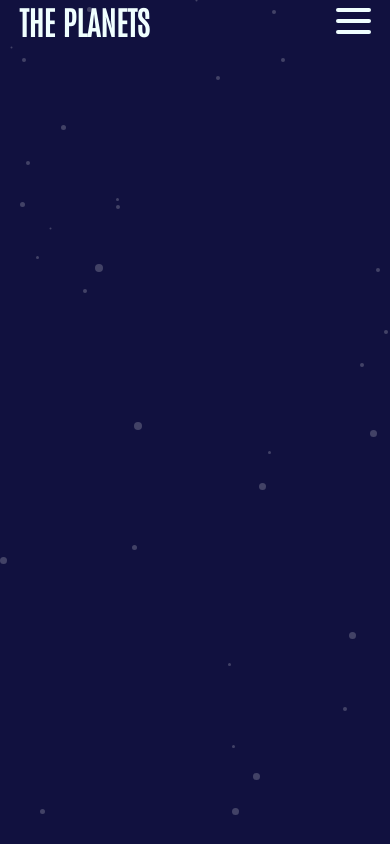
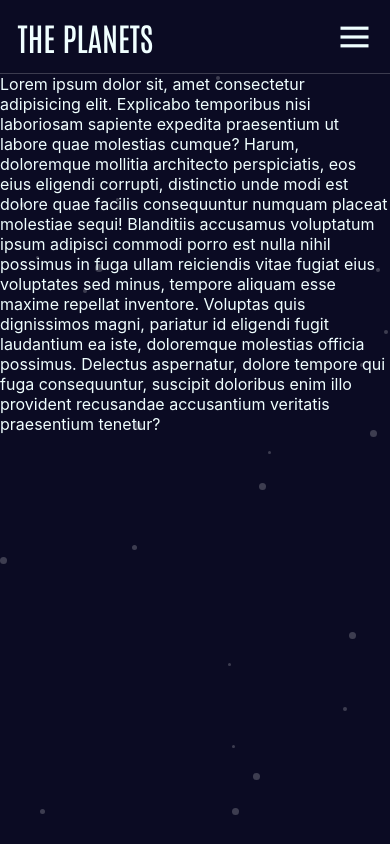
Before and after one commit to eljasiu/planets, a React (Create React App) app: page / in a window 390 px wide. Built offline with nearby package versions, Linux system fonts and the light colour scheme.

Commit message:
Header ready on mobile

```diff
--- a/src/App.css
+++ b/src/App.css
@@ -1,5 +1,4 @@
 .App{
-    background: url("img/background.svg") #11113f;
+    background: url("img/background.svg") #0b0b23;
     height: 100vh;
-    padding: 0 1.2rem;
 }
--- a/src/App.tsx
+++ b/src/App.tsx
@@ -1,10 +1,11 @@
 import './App.css';
 import Header from './components/Header';
+import data from './data';
 
 function App() {
   return (
     <div className="App">
-      <Header />
+      <Header data={data}/>
     </div>
   );
 }
--- a/src/components/Header.tsx
+++ b/src/components/Header.tsx
@@ -1,9 +1,13 @@
 import { useState } from 'react';
+import Planet from '../interfaces/planet';
 import styles from '../styles/Header.module.css';
 
-interface HeaderProps {}
 
-function Header(props: HeaderProps){
+interface HeaderProps {
+    data: Planet[]
+}
+
+function Header({ data }: HeaderProps){
     const [showMenu, setShowMenu] = useState(false);
 
     return (
@@ -14,9 +18,21 @@ function Header(props: HeaderProps){
                     <div className={`${styles.hamburger} ${showMenu ? styles.open : ''}`} ></div>
                 </div>
             </div>
-            <nav className={styles.nav}>
+            <nav className={`${styles.nav} ${showMenu ? styles.navOpen : ''}`}>
+                <ul>
+                    {data.map((item, idx) => {
+                        return (
+                            <li key={idx} className={styles.navItem}>
+                                <div className={styles.bullet} style={{background: `${item.color}`}}></div>
+                                <span className={styles.navItemText}>{item.name}</span>
+                            </li>
+                        )
+                    })}
+                </ul>
+            </nav>
 
-            </nav>
+            <section style={{color: '#f0ffff'}}>Lorem ipsum dolor sit, amet consectetur adipisicing elit. Explicabo temporibus nisi laboriosam sapiente expedita praesentium ut labore quae molestias cumque? Harum, doloremque mollitia architecto perspiciatis, eos eius eligendi corrupti, distinctio unde modi est dolore quae facilis consequuntur numquam placeat molestiae sequi! Blanditiis accusamus voluptatum ipsum adipisci commodi porro est nulla nihil possimus in fuga ullam reiciendis vitae fugiat eius voluptates sed minus, tempore aliquam esse maxime repellat inventore. Voluptas quis dignissimos magni, pariatur id eligendi fugit laudantium ea iste, doloremque molestias officia possimus. Delectus aspernatur, dolore tempore qui fuga consequuntur, suscipit doloribus enim illo provident recusandae accusantium veritatis praesentium tenetur?</section>
+
         </header>
     )
 }
--- a/src/data.ts
+++ b/src/data.ts
@@ -219,4 +219,4 @@ const data: Planet[] = [
     }
 ];
 
-export default Planet;
+export default data;
--- a/src/styles/Header.module.css
+++ b/src/styles/Header.module.css
@@ -1,19 +1,26 @@
-@import url('https://fonts.googleapis.com/css2?family=Antonio:wght@300&display=swap');
+@import url('https://fonts.googleapis.com/css2?family=Antonio:wght@500&display=swap');
+@import url('https://fonts.googleapis.com/css2?family=Spartan:wght@700&display=swap');
 
 .headingContainer{
     display: flex;
     justify-content: space-between;
     align-items: center;
+    border-bottom: 1px solid rgba(255, 255, 255, 0.2);
+    background-color: #0b0b23;
+    padding: 1rem 1.1rem;
 }
 
 .heading{
     font-family: 'Antonio', sans-serif;
     text-transform: uppercase;
+    font-size: 2rem;
+    font-weight: 500;
     color: #f0ffff;
 }
 
 .toggleMenu{
     padding: 16px 0;
+    transform: scale(0.8);
 }
 
 .hamburger{
@@ -21,7 +28,7 @@
     width: 35px;
     height: 4px;
     background-color: #f0ffff;
-    border-radius: 3px;
+    /* border-radius: 3px; */
     transition: all 500ms ease-in-out;
 }
 
@@ -32,7 +39,7 @@
     width: 35px;
     height: 4px;
     background-color: #f0ffff;
-    border-radius: 3px;
+    /* border-radius: 3px; */
     transition: all 500ms ease-in-out;
 }
 
@@ -56,3 +63,38 @@
 .hamburger.open::after{
     transform: rotate(-45deg) translate(25px, 25px);
 }
+
+.nav{
+    color: #f0ffff;
+    position: fixed;
+    width: 100%;
+    transform: translateX(100%);
+    transition: transform 300ms ease-out;
+    background-color: #0b0b23;
+}
+
+.nav.navOpen{
+    transform: translateX(0);
+}
+
+.navItem{
+    padding: 1.2rem;
+    display: flex;
+    align-items: center;
+    border-bottom: 1px solid rgba(255, 255, 255, 0.1);
+    cursor: pointer;
+}
+
+.navItemText{
+    margin-left: 2.5rem;
+    font-family: 'Spartan', sans-serif;
+    font-weight: 700;
+    text-transform: uppercase;
+}
+
+.bullet{
+    width: 1rem;
+    height: 1rem;
+    border-radius: 50%;
+    transform: translateY(-15%);
+}
```
